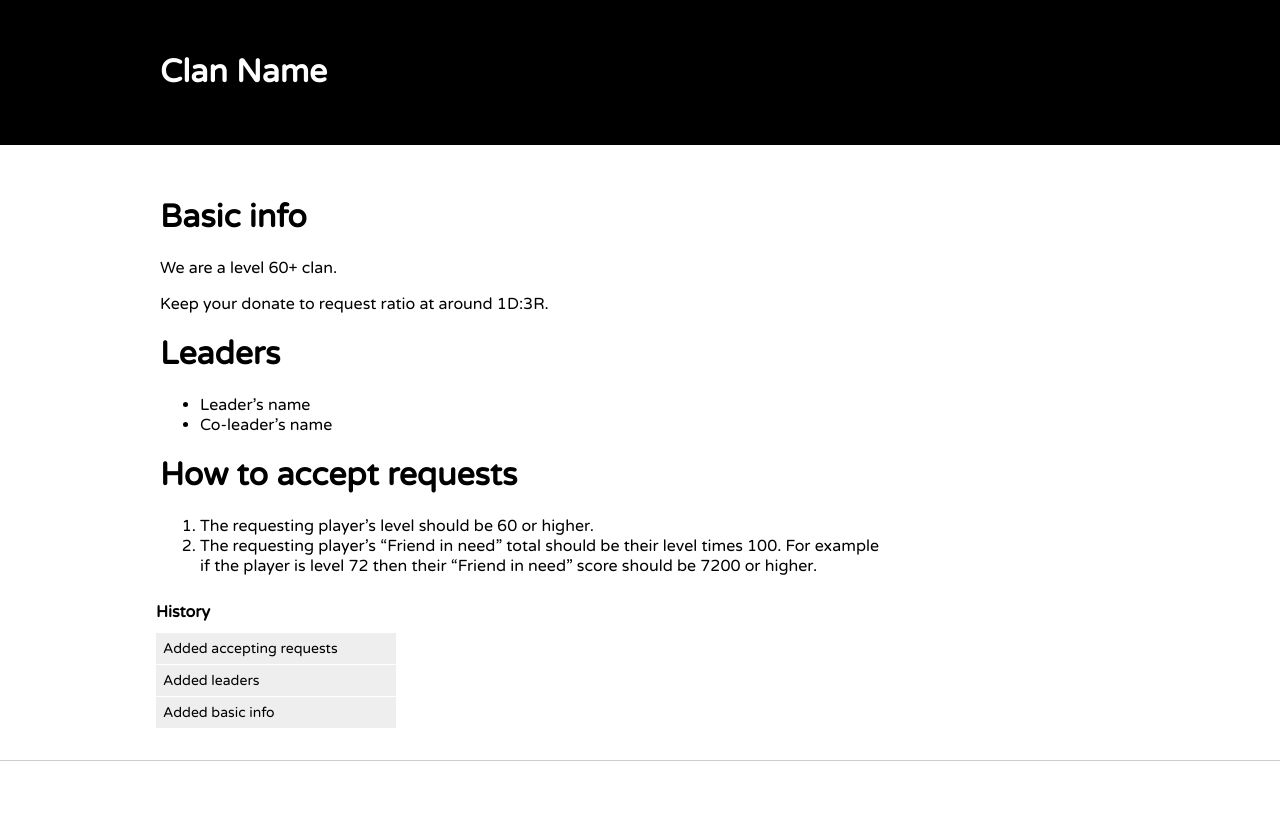
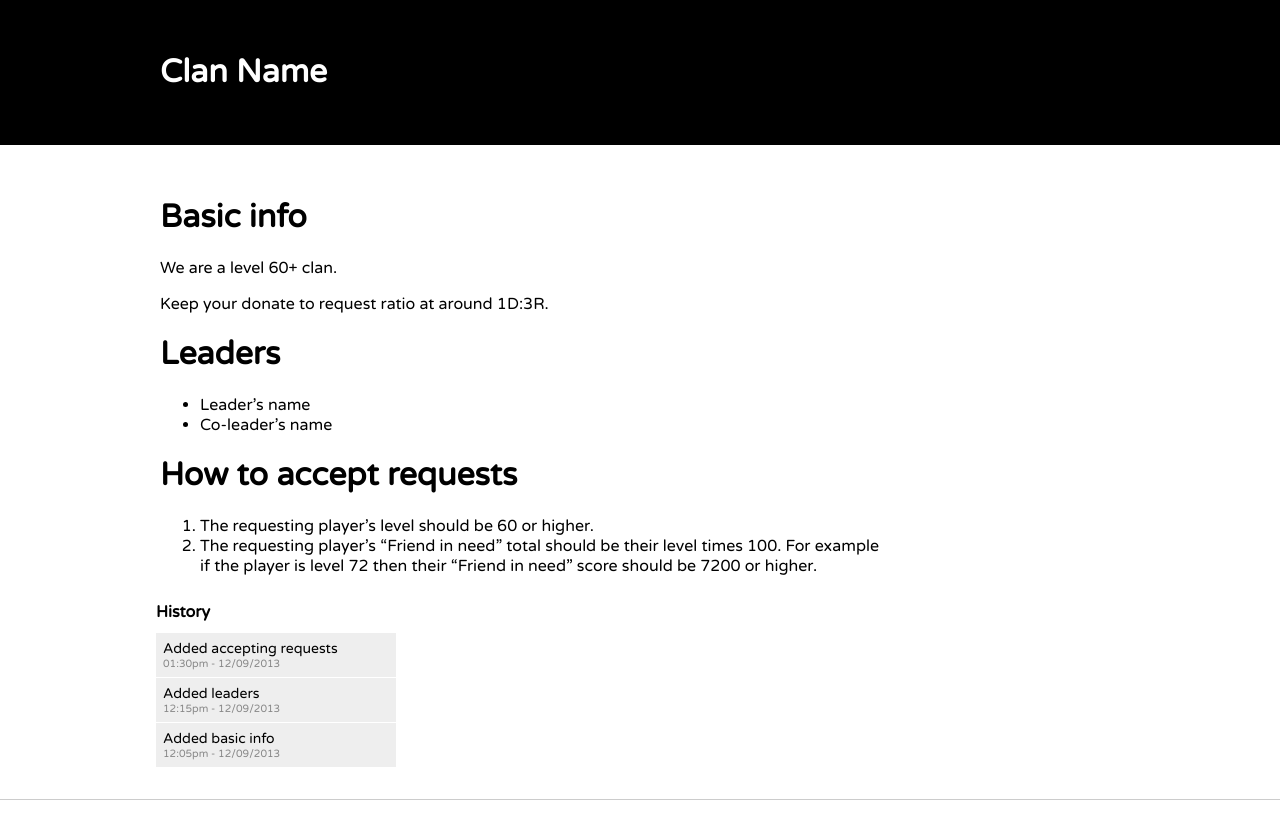
Before and after one commit to himedlooff/proto-clashers, a Jekyll site: the page built from index.md, in a window 1280 px wide. Shown: the top 839 px of the page. Built offline with Jekyll 4.4.1, drawn with Linux system fonts in a browser that asks for light colours; Markdown is read by kramdown in place of the engine named in the settings.

Commit message:
Added dates to history messages.

```diff
--- a/_layouts/default.html
+++ b/_layouts/default.html
@@ -29,9 +29,18 @@
         <div class="post-history">
           <h1 class="post-history-label">History</h1>
           <ul class="post-history-list">
-            <li class="post-history-list_item">Added accepting requests</li>
-            <li class="post-history-list_item">Added leaders</li>
-            <li class="post-history-list_item">Added basic info</li>
+            <li class="post-history-list_item">
+              <p class="post-history-message">Added accepting requests</p>
+              <p class="post-history-date">01:30pm - 12/09/2013</p>
+            </li>
+            <li class="post-history-list_item">
+              <p class="post-history-message">Added leaders</p>
+              <p class="post-history-date">12:15pm - 12/09/2013</p>
+            </li>
+            <li class="post-history-list_item">
+              <p class="post-history-message">Added basic info</p>
+              <p class="post-history-date">12:05pm - 12/09/2013</p>
+            </li>
           </ul>
         </div>
       </div>
--- a/assets/css/main.css
+++ b/assets/css/main.css
@@ -53,3 +53,12 @@ body {
 .post-history-list_item + .post-history-list_item {
     border-top: 1px solid #fff;
 }
+
+.post-history-message {
+    margin: 0;
+}
+.post-history-date {
+    margin: 0;
+    font-size: 0.75em; /* 12 / 16 */
+    color: #888;
+}
```
